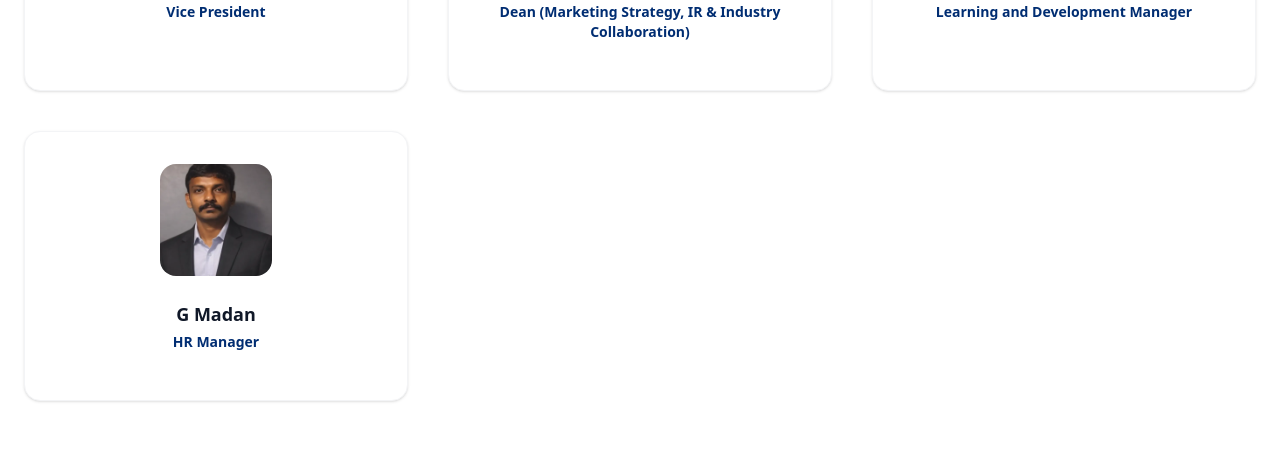
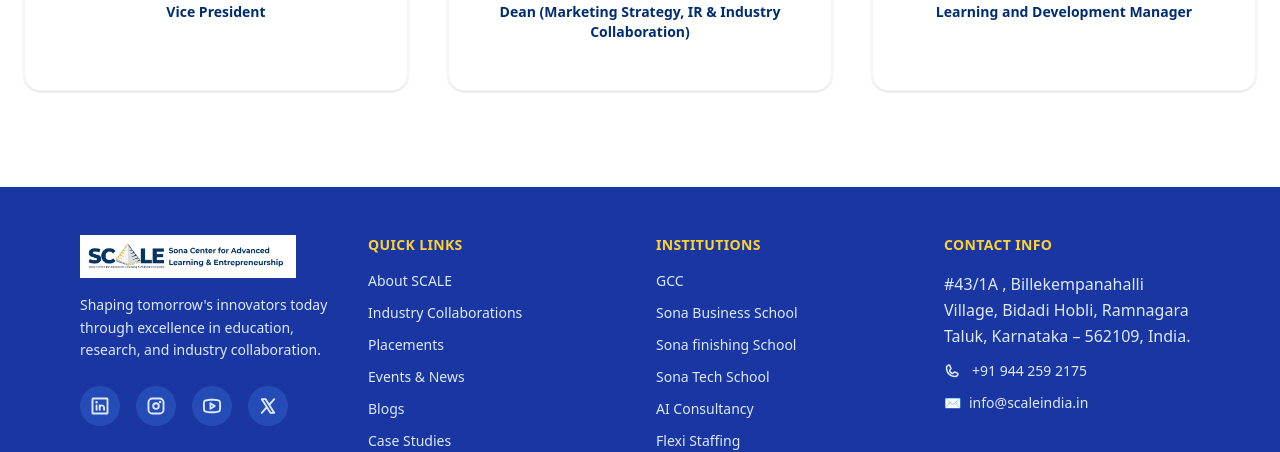
Before and after one commit to webmanagersonatech/scaleindia_frontend, a Next.js app: page /about/leadership in a window 1280 px wide. Shown: the part 1860-2312 px from the top of the page. Built offline with nearby package versions, Linux system fonts and the light colour scheme; no server answers.

Commit message:
venkatesh

```diff
--- a/components/aboutus/leadership/ExecutiveLeadershipSection.component.tsx
+++ b/components/aboutus/leadership/ExecutiveLeadershipSection.component.tsx
@@ -34,14 +34,7 @@
       description:
         "",
     },
-    {
-      id: 5,
-      image: "/images/mm.webp",
-      name: "G Madan",
-      designation: "HR Manager",
-      description:
-        "",
-    },
+
 
   ];
 
```
